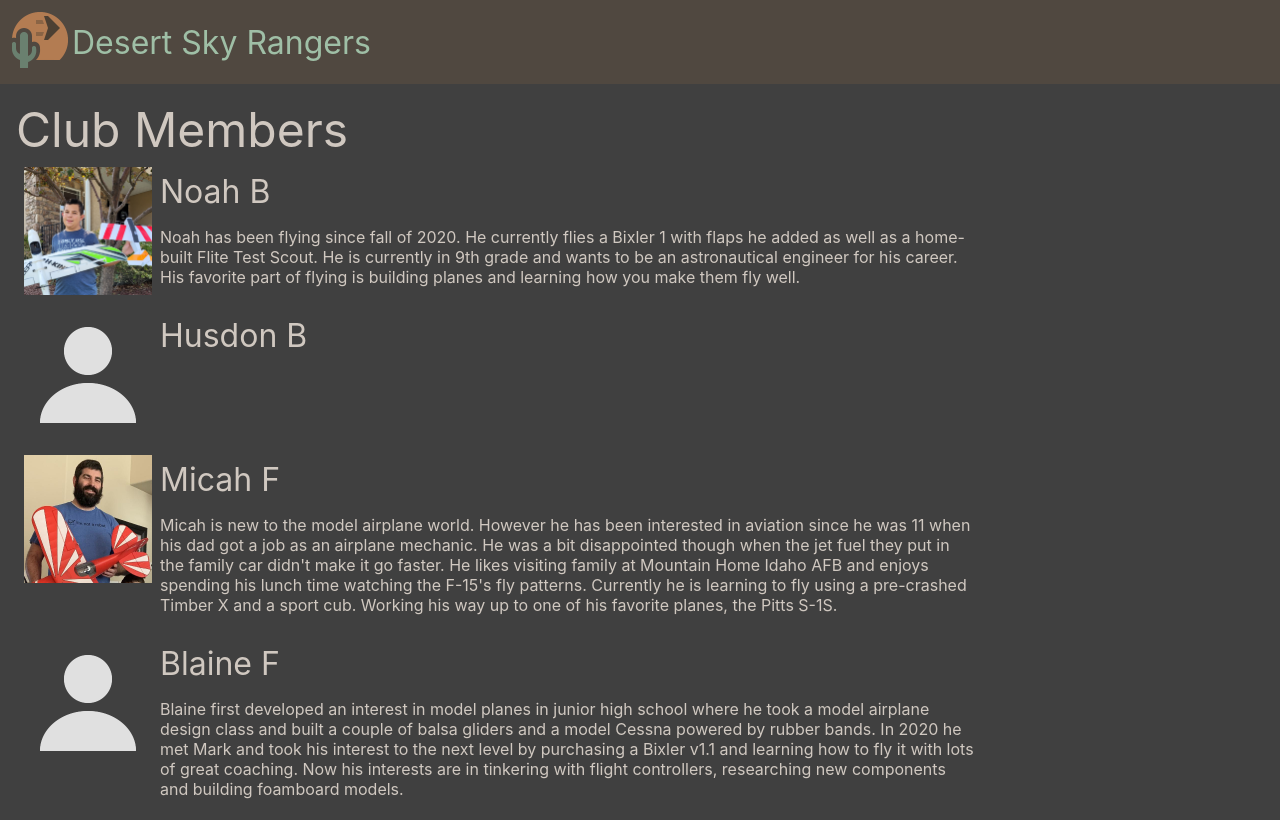
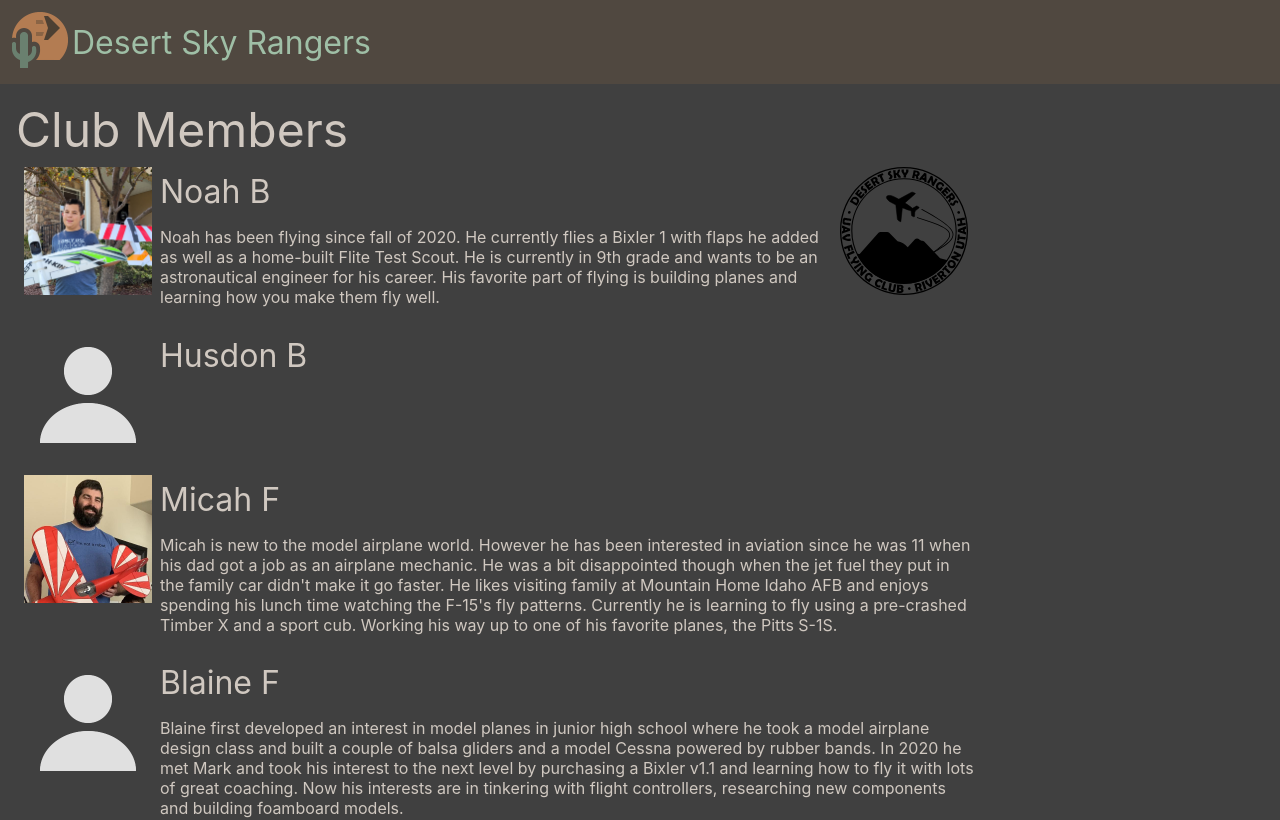
Before and after one commit to desertskyrangers/www.desertskyrangers.org, a React (Create React App) app: page /members in a window 1280 px wide. Shown: the top 820 px of the page. Built offline with nearby package versions, Linux system fonts and the light colour scheme.

Commit message:
Add Noahs DSR badge

```diff
--- a/src/App.css
+++ b/src/App.css
@@ -199,6 +199,12 @@ h6 {
 	height: 128px;
 }
 
+.member .badge {
+	margin: 0.5rem;
+	width: 128px;
+	height: 128px;
+}
+
 /* The adjustment styles need to stay at or near the bottom */
 .center {
 	align-items: center;
--- a/src/Members.js
+++ b/src/Members.js
@@ -21,6 +21,8 @@ export default class Members extends React.Component {
 								how you make them fly well.
 							</p>
 						</div>
+
+						<img className='badge' src='/badges/noah-b-2021-08-28.svg' alt='Badge'/>
 					</div>
 				</div>
 
```
Also changed, not shown: public/badges/noah-b-2021-08-28.png (added), public/badges/noah-b-2021-08-28.svg (added).
